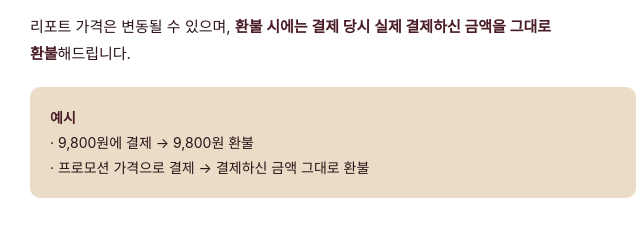
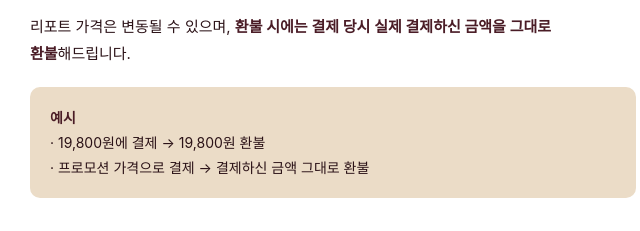
Before and after one commit to sujinsang1212-del/aways-backend, a website: page public/refund.html in a window 1280 px wide. Shown: the part 1534-1765 px from the top of the page, 307-947 px from the left. Drawn offline with Linux system fonts and the light colour scheme; a web font is replaced by a local one.

Commit message:
Update refund.html

```diff
--- a/public/refund.html
+++ b/public/refund.html
@@ -371,7 +371,7 @@ gtag('config', 'G-SKT4ZNNWVB');
 
     <div class="info-box">
       <strong>예시</strong><br>
-      · 9,800원에 결제 → 9,800원 환불<br>
+      · 19,800원에 결제 → 19,800원 환불<br>
       · 프로모션 가격으로 결제 → 결제하신 금액 그대로 환불
     </div>
 
```
